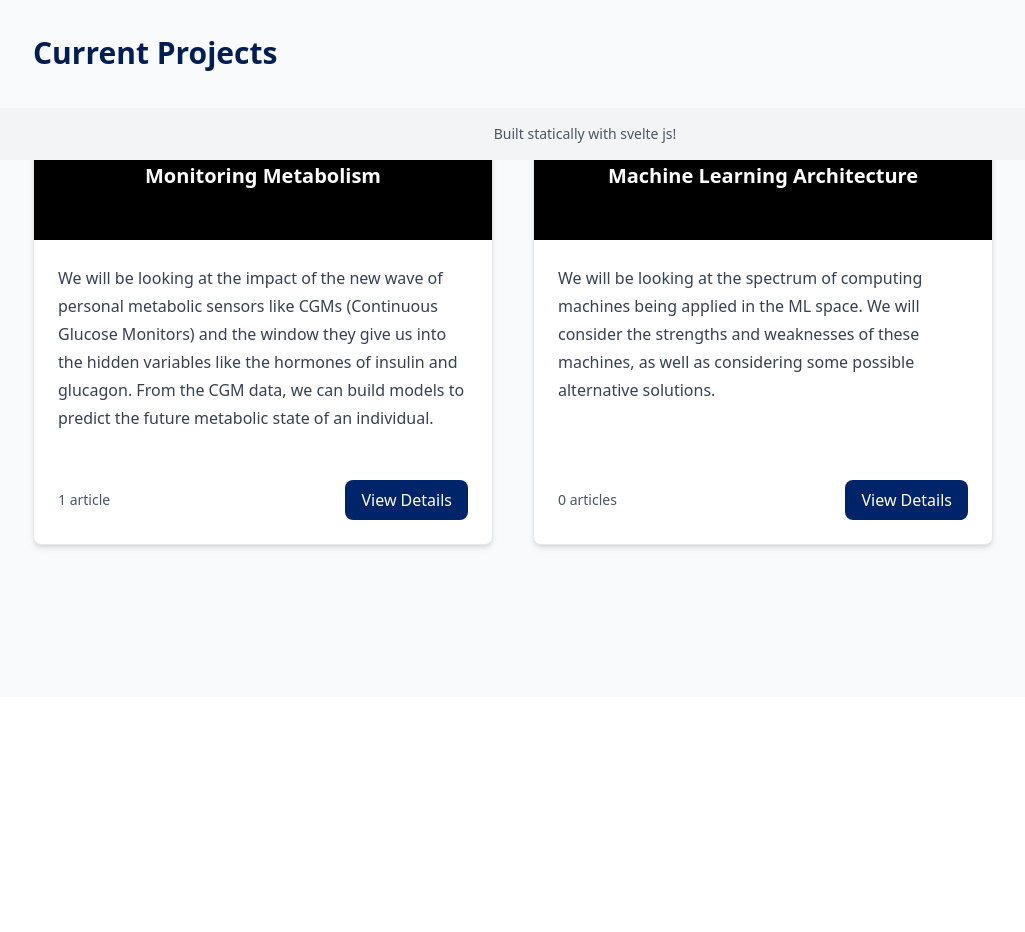
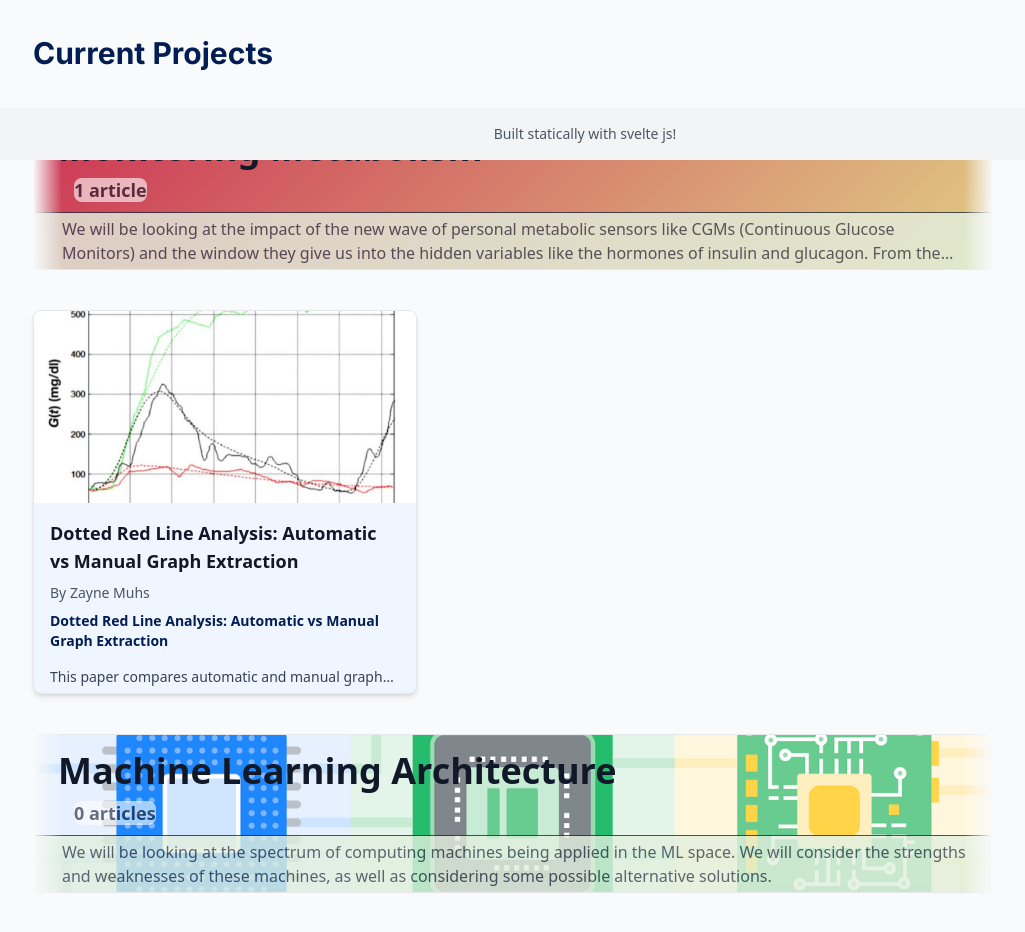
Before and after one commit to ZeroUniRice/metanoia-web, a SvelteKit app: page / in a window 1280 px wide. Shown: the part 640-1572 px from the top of the page, without its empty margins (55-1080 px from the left). Before the commit the page ends 1337 px from the top, so only its background shows below. Built offline with nearby package versions, Linux system fonts and the light colour scheme.

Commit message:
Refactored home page

```diff
--- a/src/app.css
+++ b/src/app.css
@@ -1,10 +1,7 @@
+@import url('https://fonts.googleapis.com/css2?family=Inter:ital,opsz,wght@0,14..32,100..900;1,14..32,100..900&display=swap');
 @import 'tailwindcss';
 @plugin '@tailwindcss/forms';
 @plugin '@tailwindcss/typography';
-
-@tailwind base;
-@tailwind components;
-@tailwind utilities;
 
 @custom-variant dark (&:where(.dark, .dark *));
 
@@ -46,4 +43,7 @@
     --color-sunglow: #FCCA46;
     --color-melon: #FFBFB7;
     --color-honeydew: #E2EFDE;
+
+    /* Font families */
+    --font-inter: 'Inter', sans-serif;
 }
--- a/src/lib/components/BranchCard.svelte
+++ b/src/lib/components/BranchCard.svelte
@@ -5,11 +5,11 @@
 
 	interface Props {
 		branch: Branch;
+		banner?: boolean;
 	}
 
-	let { branch }: Props = $props();
+	let { branch, banner }: Props = $props();
 
-	// Generate a gradient background based on branch name
 	function getBranchGradient(name: string): string {
 		const hash = name.split('').reduce((acc, char) => char.charCodeAt(0) + acc, 0);
 		const hue1 = (hash * 137) % 360;
@@ -18,31 +18,63 @@
 	}
 </script>
 
-<div class="bg-white dark:bg-gray-800 rounded-lg shadow-md overflow-hidden border border-gray-200 dark:border-gray-700 flex flex-col">
-	<!-- CSS-based banner -->
+{#if banner}
 	<div
-		class="h-32 relative flex items-center justify-center text-white font-bold text-xl"
+		class="relative h-fit overflow-hidden md:rounded-sm border border-gray-200 shadow-md dark:border-gray-700 md:mask-[linear-gradient(to_right,transparent,black_3%,black_97%,transparent)]"
+	>
+		{#if branch.bannerImage}
+			<img
+				src="{branch.bannerImage}"
+				alt="{branch.name} Banner"
+				class="absolute inset-0 h-full w-full object-cover dark:brightness-70"
+			/>
+		{:else}
+			<div
+				class="absolute inset-0 flex items-center justify-center"
+				style="background: {getBranchGradient(branch.name)}"
+			></div>
+		{/if}
+		<div class="flex flex-col gap-1 md:gap-2 h-full items-left justify-left pt-3 md:pt-4">
+			<h1 class="text-2xl md:text-4xl font-bold text-light-text dark:text-dark-text z-1 ml-3 md:ml-6">{branch.name}</h1>
+			<div class="text-lg text-light-text ml-7 md:ml-10">
+				<strong class="bg-white opacity-60 w-fit rounded-lg">
+					{branch.articleCount} {branch.articleCount === 1 ? 'article' : 'articles'}
+				</strong>
+			</div>
+			<div class="z-1 pl-3 md:pl-7 md:pr-6 pb-1 pt-1 max-h-20 line-clamp-2 text-light-text-secondary bg-honeydew opacity-80 md:rounded-sm w-fit text-sm md:text-base border-t border-gray-800">
+				{branch.content}
+			</div>
+		</div>
+	</div>
+{:else}
+	<div
+		class="flex flex-col overflow-hidden rounded-lg border border-gray-200 bg-white shadow-md dark:border-gray-700 dark:bg-gray-800"
+	>
+		<div
+			class="relative flex h-32 items-center justify-center text-xl font-bold"
 			style="background: {getBranchGradient(branch.name)}"
 		>
-		<div class="absolute inset-0 bg-black bg-opacity-20"></div>
-		<h3 class="relative z-10 text-center px-4">{branch.name}</h3>
+			<div class="absolute inset-0"></div>
+			<h3 class="text-light-text relative z-10 px-4 text-center">{branch.name}</h3>
 		</div>
 
-	<div class="p-6 flex-1 flex flex-col">
-		<div class="prose dark:prose-invert max-w-none dark:text-honeydew mb-4 flex-1">
+		<div class="flex flex-1 flex-col p-6">
+			<div class="prose dark:prose-invert dark:text-honeydew mb-4 max-w-none flex-1">
 				{@html parseMarkdown(branch.content)}
 			</div>
 
-		<div class="flex items-center justify-between mt-4">
+			<div class="mt-4 flex items-center justify-between">
 				<div class="text-sm text-gray-600 dark:text-gray-400">
-				{branch.articleCount} {branch.articleCount === 1 ? 'article' : 'articles'}
+					{branch.articleCount}
+					{branch.articleCount === 1 ? 'article' : 'articles'}
 				</div>
 				<a
 					href="{base}{branch.route}"
-				class="inline-block hover:bg-primary-dark bg-primary-light dark:hover:bg-primary-default text-white dark:text-gray-400 font-medium py-2 px-4 rounded-lg transition duration-300 ease-in-out"
+					class="hover:bg-primary-dark bg-primary-light dark:hover:bg-primary-default inline-block rounded-lg px-4 py-2 font-medium text-white transition duration-300 ease-in-out dark:text-gray-400"
 				>
 					View Details
 				</a>
 			</div>
 		</div>
 	</div>
+{/if}
--- a/src/routes/+page.svelte
+++ b/src/routes/+page.svelte
@@ -4,6 +4,8 @@
 	import { loadBranches } from '$lib/branches.js';
 	import PeopleGallery from '$lib/components/PeopleGallery.svelte';
 	import BranchCard from '$lib/components/BranchCard.svelte';
+	import { base } from '$app/paths';
+	import { parseMarkdown } from '$lib/markdown';
 
 	let branches: Branch[] = $state([]);
 
@@ -32,7 +34,7 @@
 
 <div class="w-full max-w-5xl md:ml-8 py-6 md:py-12 px-4 md:px-8">
 	<section class="mb-12 md:mb-20">
-		<h1 class="text-3xl sm:text-4xl md:text-5xl font-bold mb-4 md:mb-6 text-light-text-title dark:text-dark-text-title">
+		<h1 class="text-3xl sm:text-4xl md:text-5xl font-bold font-inter mb-4 md:mb-6 text-light-text-title dark:text-dark-text-title">
 			Welcome to Metanoia
 		</h1>
 		<p class="text-lg md:text-xl text-neutral-primary mb-6 md:mb-8 max-w-3xl leading-relaxed">
@@ -41,7 +43,7 @@
 	</section>
 
 	<section class="mb-12 md:mb-20">
-		<h2 class="text-2xl md:text-3xl font-bold mb-6 md:mb-10 text-primary-dark dark:text-dark-text-header">
+		<h2 class="text-2xl md:text-3xl font-inter font-bold mb-6 md:mb-10 text-primary-dark dark:text-dark-text-header">
 			Our Team
 		</h2>
 		<div class="max-w-md">
@@ -50,12 +52,47 @@
 	</section>
 
 	<section class="mb-12 md:mb-20">
-		<h2 class="text-2xl md:text-3xl font-bold mb-6 md:mb-10 text-primary-dark dark:text-dark-text-header">
+		<h2 class="text-2xl md:text-3xl font-inter font-bold mb-6 md:mb-10 text-primary-dark dark:text-dark-text-header">
 			Current Projects
 		</h2>
-		<div class="grid grid-cols-1 md:grid-cols-2 gap-6 md:gap-10">
+		<div class="grid grid-cols-1 gap-6 md:gap-10 -mx-5 md:mx-0">
 			{#each branches as branch}
-				<BranchCard {branch} />
+				<BranchCard branch={branch} banner={true}/>
+				<div>
+					{#each branch.recentArticles as article}
+						<a
+							href="{base}/branches/{branch.slug}/{article.slug}"
+							class="block cursor-pointer size-48 md:size-96 overflow-hidden rounded-lg border border-gray-200 text-left shadow-md transition-shadow hover:shadow-lg dark:border-gray-700 bg-secondary-light dark:bg-gray-800"
+						>
+							{#if article.thumbnailPath}
+								<img
+									src="{base}{article.thumbnailPath}"
+									alt="Thumbnail for {article.title}"
+									class="h-0 md:h-48 w-full object-cover"
+								/>
+							{:else}
+								<div
+									class="flex h-48 w-full items-center justify-center bg-gradient-to-br from-gray-200 to-gray-300 dark:from-gray-700 dark:to-gray-600"
+								>
+									<span class="text-4xl text-gray-500 dark:text-gray-400">📄</span>
+								</div>
+							{/if}
+							<div class="p-4">
+								<h3 class="mb-2 line-clamp-2 text-md md:text-lg font-semibold text-gray-900 dark:text-white">
+									{article.title}
+								</h3>
+								{#if article.authors.length > 0}
+									<p class="mb-2 text-sm text-gray-600 dark:text-gray-400">
+										By {article.authors.join(', ')}
+									</p>
+								{/if}
+								<p class="line-clamp-4 md:line-clamp-3 text-xs md:text-sm text-gray-700 dark:text-gray-300">
+									{@html parseMarkdown(article.abstract || 'No abstract available.')}
+								</p>
+							</div>
+						</a>
+					{/each}
+				</div>
 			{/each}
 		</div>
 		{#if branches.length === 0}
--- a/src/routes/branches/[slug]/+page.svelte
+++ b/src/routes/branches/[slug]/+page.svelte
@@ -1,7 +1,8 @@
 <script lang="ts">
 	import { onMount } from 'svelte';
 	import { page } from '$app/state';
-	import { parseMarkdown } from '$lib/markdown.js';	import { getBranchBySlug } from '$lib/branches.js';
+	import { parseMarkdown } from '$lib/markdown.js';
+	import { getBranchBySlug } from '$lib/branches.js';
 	import { base } from '$app/paths';
 	import type { Branch } from '$lib/types.js';
 
@@ -33,7 +34,7 @@
 	<meta name="description" content="Details about {branch?.name || 'research branch'}" />
 </svelte:head>
 
-<div class="container mx-auto max-w-6xl py-8 px-6">
+<div class="container mx-auto max-w-6xl px-6 py-8">
 	<nav class="mb-8">
 		<a
 			href="{base}/branches"
@@ -44,19 +45,20 @@
 	</nav>
 
 	{#if loading}
-		<div class="text-center text-gray-500 dark:text-gray-400">
-			Loading branch content...
-		</div>
+		<div class="text-center text-gray-500 dark:text-gray-400">Loading branch content...</div>
 	{:else if branch}
 		<!-- Branch Header with CSS Banner -->
 		<div
-			class="h-48 mb-8 rounded-lg relative flex items-center justify-center text-white"
+			class="relative mb-8 flex h-48 items-center justify-center rounded-lg text-white"
 			style="background: {getBranchGradient(branch.name)}"
 		>
-			<div class="absolute inset-0 bg-black bg-opacity-30 rounded-lg"></div>
-			<div class="relative z-10 text-center px-6">
-				<h1 class="text-4xl font-bold mb-2">{branch.name}</h1>
-				<p class="text-xl opacity-90">{branch.articleCount} {branch.articleCount === 1 ? 'Article' : 'Articles'}</p>
+			<div class="absolute inset-0 rounded-lg bg-black opacity-30"></div>
+			<div class="relative z-10 px-6 text-center">
+				<h1 class="mb-2 text-4xl font-bold">{branch.name}</h1>
+				<p class="text-xl opacity-90">
+					{branch.articleCount}
+					{branch.articleCount === 1 ? 'Article' : 'Articles'}
+				</p>
 			</div>
 		</div>
 
@@ -70,35 +72,38 @@
 		<!-- Articles Section -->
 		{#if branch.articles.length > 0}
 			<section>
-				<h2 class="text-3xl font-bold mb-8 text-primary-dark dark:text-dark-text-header">
+				<h2 class="text-primary-dark dark:text-dark-text-header mb-8 text-3xl font-bold">
 					Research Articles
-				</h2>				<div class="grid md:grid-cols-2 lg:grid-cols-3 gap-6">
+				</h2>
+				<div class="grid gap-6 md:grid-cols-2 lg:grid-cols-3">
 					{#each branch.articles as article}
 						<a
 							href="{base}/branches/{branch.slug}/{article.slug}"
-							class="bg-white dark:bg-gray-800 rounded-lg shadow-md overflow-hidden border border-gray-200 dark:border-gray-700 cursor-pointer hover:shadow-lg transition-shadow text-left block"
+							class="block cursor-pointer overflow-hidden rounded-lg border border-gray-200 bg-white text-left shadow-md transition-shadow hover:shadow-lg dark:border-gray-700 dark:bg-gray-800"
 						>
 							{#if article.thumbnailPath}
 								<img
 									src="{base}{article.thumbnailPath}"
 									alt="Thumbnail for {article.title}"
-									class="w-full h-48 object-cover"
+									class="h-48 w-full object-cover"
 								/>
 							{:else}
-								<div class="w-full h-48 bg-gradient-to-br from-gray-200 to-gray-300 dark:from-gray-700 dark:to-gray-600 flex items-center justify-center">
-									<span class="text-gray-500 dark:text-gray-400 text-4xl">📄</span>
+								<div
+									class="flex h-48 w-full items-center justify-center bg-gradient-to-br from-gray-200 to-gray-300 dark:from-gray-700 dark:to-gray-600"
+								>
+									<span class="text-4xl text-gray-500 dark:text-gray-400">📄</span>
 								</div>
 							{/if}
 							<div class="p-4">
-								<h3 class="text-lg font-semibold mb-2 text-gray-900 dark:text-white line-clamp-2">
+								<h3 class="mb-2 line-clamp-2 text-lg font-semibold text-gray-900 dark:text-white">
 									{article.title}
 								</h3>
 								{#if article.authors.length > 0}
-									<p class="text-sm text-gray-600 dark:text-gray-400 mb-2">
+									<p class="mb-2 text-sm text-gray-600 dark:text-gray-400">
 										By {article.authors.join(', ')}
 									</p>
 								{/if}
-								<p class="text-sm text-gray-700 dark:text-gray-300 line-clamp-3">
+								<p class="line-clamp-3 text-sm text-gray-700 dark:text-gray-300">
 									{@html parseMarkdown(article.abstract || 'No abstract available.')}
 								</p>
 							</div>
@@ -107,14 +112,16 @@
 				</div>
 			</section>
 		{:else}
-			<div class="text-center text-gray-500 dark:text-gray-400 mt-12">
+			<div class="mt-12 text-center text-gray-500 dark:text-gray-400">
 				<p class="text-lg">No articles available yet.</p>
-				<p class="text-sm mt-2">Articles will appear here as they are added to this research branch.</p>
+				<p class="mt-2 text-sm">
+					Articles will appear here as they are added to this research branch.
+				</p>
 			</div>
 		{/if}
 	{:else}
 		<div class="text-center text-red-500 dark:text-red-400">
-			<h1 class="text-2xl font-bold mb-4">Branch Not Found</h1>
+			<h1 class="mb-4 text-2xl font-bold">Branch Not Found</h1>
 			<p>The requested research branch could not be found.</p>
 		</div>
 	{/if}
--- a/src/routes/branches/[slug]/[article]/+page.svelte
+++ b/src/routes/branches/[slug]/[article]/+page.svelte
@@ -463,7 +463,6 @@
 		overflow: hidden !important;
 	}
 
-	/* Mobile-first responsive design */
 	@media (max-width: 768px) {
 		.article-container.zoomed {
 			transform: scale(1.1);
@@ -541,7 +540,6 @@
 		}
 	}
 
-	/* Desktop styles remain the same */
 	@media (min-width: 769px) {
 		:global(.article-content-wrapper) {
 			max-width: 900px;
```
Lines whose indentation alone changed are shown as unchanged.
